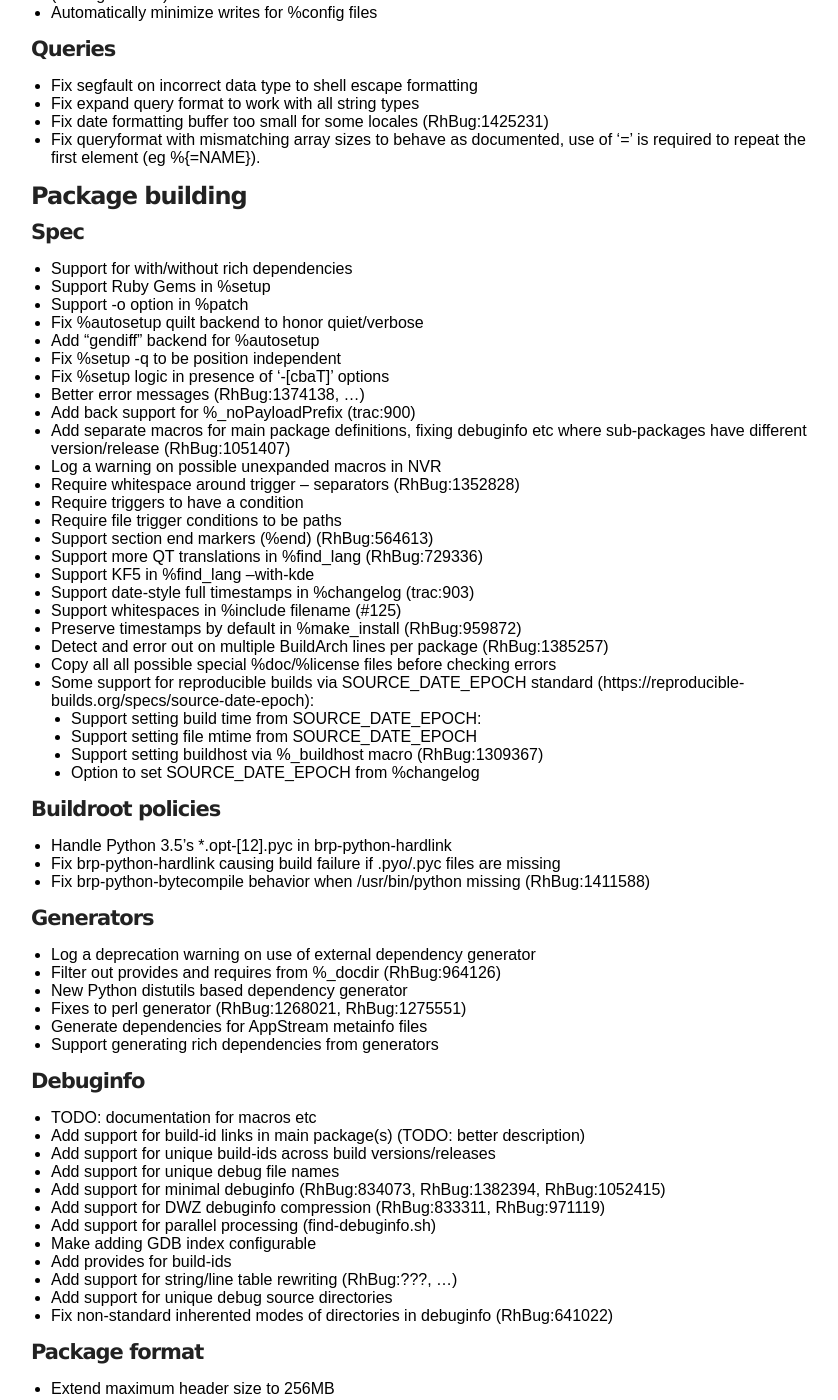
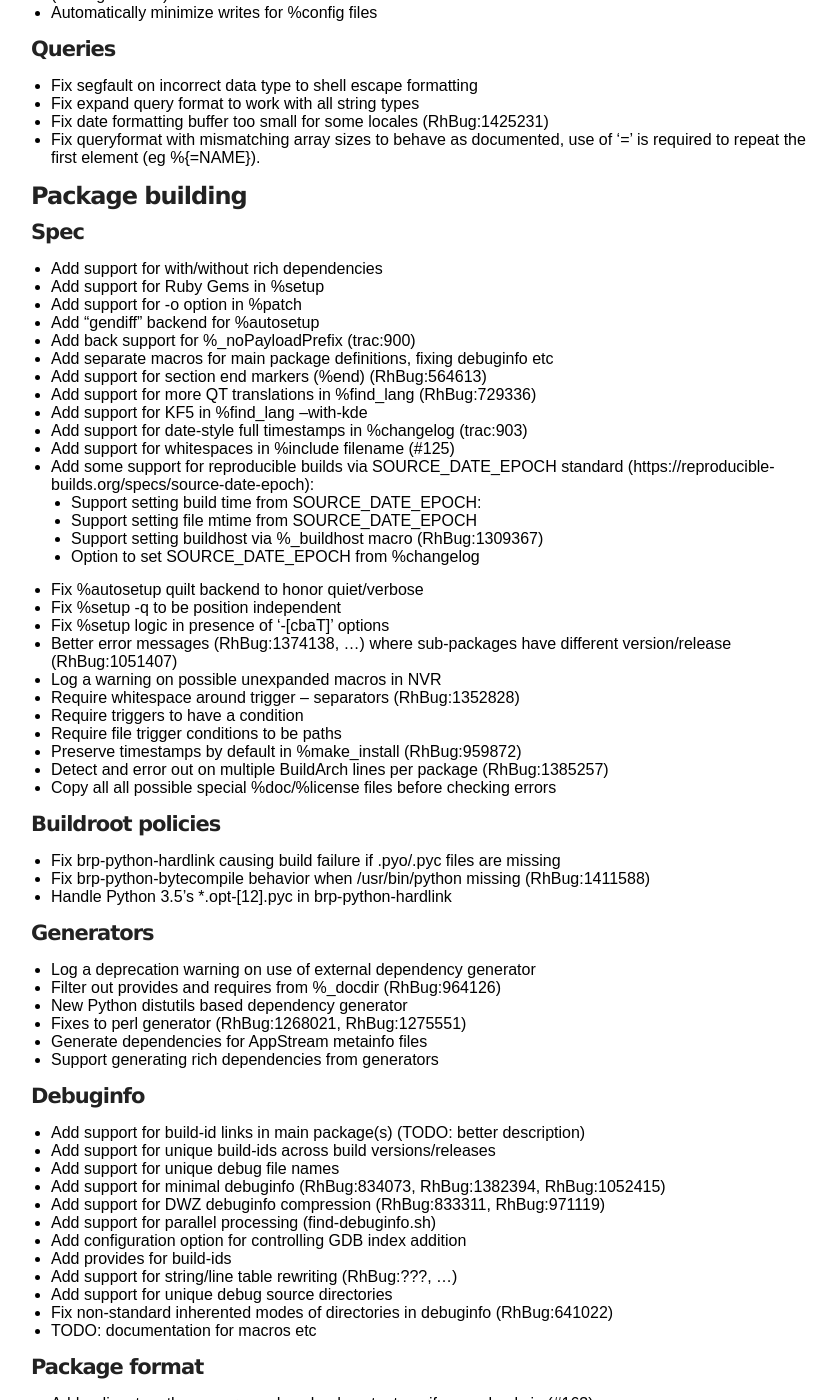
Before and after one commit to rpm-software-management/rpm-web, a Jekyll site: the page built from wiki/Releases/4.14.0.md, in a window 1280 px wide and 1400 px high, scrolled down 1076 px. Shown: the whole window, without its empty margins (219-1057 px from the left). Built offline with Jekyll 4.4.1, drawn with Linux system fonts in a browser that asks for light colours; some of the changed text lies outside the part shown.

Commit message:
Make 4.14 relnotes a bit more consistent in style, other misc updates
Start with additions, followed by fixes and other changes last.
No its not complete...

```diff
--- a/wiki/Releases/4.14.0.md
+++ b/wiki/Releases/4.14.0.md
@@ -57,39 +57,39 @@ title: rpm.org - Releases
 ### Package building
 
 #### Spec
- * Support for with/without rich dependencies
- * Support Ruby Gems in %setup
- * Support -o <output file> option in %patch
+ * Add support for with/without rich dependencies
+ * Add support for Ruby Gems in %setup
+ * Add support for -o <output file> option in %patch
+ * Add "gendiff" backend for %autosetup
+ * Add back support for %_noPayloadPrefix (trac:900)
+ * Add separate macros for main package definitions, fixing debuginfo etc
+ * Add support for section end markers (%end) (RhBug:564613)
+ * Add support for more QT translations in %find_lang (RhBug:729336)
+ * Add support for KF5 in %find_lang --with-kde
+ * Add support for date-style full timestamps in %changelog (trac:903)
+ * Add support for whitespaces in %include filename (#125)
+ * Add some support for reproducible builds via SOURCE_DATE_EPOCH standard (https://reproducible-builds.org/specs/source-date-epoch):
+   * Support setting build time from SOURCE_DATE_EPOCH:
+   * Support setting file mtime from SOURCE_DATE_EPOCH
+   * Support setting buildhost via %_buildhost macro (RhBug:1309367)
+   * Option to set SOURCE_DATE_EPOCH from %changelog
  * Fix %autosetup quilt backend to honor quiet/verbose
- * Add "gendiff" backend for %autosetup
  * Fix %setup -q to be position independent
  * Fix %setup logic in presence of '-[cbaT]' options
  * Better error messages (RhBug:1374138, ...)
- * Add back support for %_noPayloadPrefix (trac:900)
- * Add separate macros for main package definitions, fixing debuginfo etc
    where sub-packages have different version/release (RhBug:1051407)
  * Log a warning on possible unexpanded macros in NVR
  * Require whitespace around trigger -- separators (RhBug:1352828)
  * Require triggers to have a condition
  * Require file trigger conditions to be paths
- * Support section end markers (%end) (RhBug:564613)
- * Support more QT translations in %find_lang (RhBug:729336)
- * Support KF5 in %find_lang --with-kde
- * Support date-style full timestamps in %changelog (trac:903)
- * Support whitespaces in %include filename (#125)
  * Preserve timestamps by default in %make_install (RhBug:959872)
  * Detect and error out on multiple BuildArch lines per package (RhBug:1385257)
  * Copy all all possible special %doc/%license files before checking errors
- * Some support for reproducible builds via SOURCE_DATE_EPOCH standard (https://reproducible-builds.org/specs/source-date-epoch):
-   * Support setting build time from SOURCE_DATE_EPOCH:
-   * Support setting file mtime from SOURCE_DATE_EPOCH
-   * Support setting buildhost via %_buildhost macro (RhBug:1309367)
-   * Option to set SOURCE_DATE_EPOCH from %changelog
 
 #### Buildroot policies
- * Handle Python 3.5's *.opt-[12].pyc in brp-python-hardlink
  * Fix brp-python-hardlink causing build failure if .pyo/.pyc files are missing
  * Fix brp-python-bytecompile behavior when /usr/bin/python missing (RhBug:1411588)
+ * Handle Python 3.5's *.opt-[12].pyc in brp-python-hardlink
 
 #### Generators
  * Log a deprecation warning on use of external dependency generator
@@ -100,23 +100,23 @@ title: rpm.org - Releases
  * Support generating rich dependencies from generators
 
 #### Debuginfo
- * TODO: documentation for macros etc
  * Add support for build-id links in main package(s) (TODO: better description)
  * Add support for unique build-ids across build versions/releases
  * Add support for unique debug file names
  * Add support for minimal debuginfo (RhBug:834073, RhBug:1382394, RhBug:1052415)
  * Add support for DWZ debuginfo compression (RhBug:833311, RhBug:971119)
  * Add support for parallel processing (find-debuginfo.sh)
- * Make adding GDB index configurable
+ * Add configuration option for controlling GDB index addition
  * Add provides for build-ids
  * Add support for string/line table rewriting (RhBug:???, ...)
  * Add support for unique debug source directories
  * Fix non-standard inherented modes of directories in debuginfo (RhBug:641022)
+ * TODO: documentation for macros etc
 
 #### Package format
- * Extend maximum header size to 256MB
  * Add a digest on the compressed payload content, verify on --checksig (#163)
  * Add a SHA256 digest on the header, verify similar to SHA1
+ * Extend maximum header size to 256MB
  * File digests now default to SHA256
  * Optional support for [zstd](http://www.zstd.net) compression in package
    payload and sources
@@ -160,8 +160,10 @@ title: rpm.org - Releases
    unplanned features
 
 ### Internal improvements and cleanups
- * New [LMDB](http://lmdb.tech/) database backend, EXPERIMENTAL for now
- * Support multithreaded XZ compression
+ * Add support for OpenSSL as the crypto backend
+ * Add support for multithreaded XZ compression
+ * Add support for [LMDB](http://lmdb.tech/) database backend, EXPERIMENTAL for now
+ * Fix off-by-one stack write in rpmGlob() (RhBug:1371914)
  * Make static buffers thread local where beneficial
  * Numerous fixes to the new experimental database format
  * Numerous fixes to harden against malformed headers
@@ -179,59 +181,59 @@ title: rpm.org - Releases
  * Handle format extension type checking centrally
  * Numerous dead code removals
  * Make rpmlead structure opaque within rpm itself
- * Fix off-by-one stack write in rpmGlob() (RhBug:1371914)
- * Add support for OpenSSL as the crypto backend
  * New FA_TOUCH mode to only update file metadata
 
 ### Plugins
 
+ * Fix memleak in systemd_inhibit
  * Log errors on plugin hook failures (RhBug:1262424)
  * Better diagnostics for systemd inhibition problems (RhBug:1372925)
  * New prioreset plugin to handle scriptlet priority reset on legacy
    systems (functionality moved into plugin)
- * Fix memleak in systemd_inhibit
 
 ### Macros
+ * Add macro %{shrink:...} to trim out excess white-space
+ * Add macro %{quote:...} for quoting parametric macro arguments (empty
+   arguments, arguments with whitespace)
  * Change macro scoping to be global / local to parametric macros
    (RhBug:552944, RhBug:551971, ...)
+ * Fix macro scoping level on re-entry from Lua
+ * Fix invalid memory access in %trace mode
+ * Fix ancient off-by-one in macro scoping level
  * Enforce scope visibility for automatic macros
  * Expand parametric macro arguments before processing (#127, RhBug:1397209)
- * Fix macro scoping level on re-entry from Lua
  * Raise actual errors on illegal macro names and unknown options,
    improved error messages
  * Don't ellipsize %trace output
- * New macro %{shrink:...} to trim out excess white-space
- * New macro %{quote:...} for quoting parametric macro arguments (empty
-   arguments, arguments with whitespace)
  * %{error:...} now actually raises an error
  * %{echo:...} now outputs to stdout
  * %{echo:...} and %{warn:...} messages include a trailing newline
  * Maximum macro recursion/nesting level has been increased to 64
- * Fix invalid memory access in %trace mode
- * Fix ancient off-by-one in macro scoping level
 
 ### Python bindings
  * Add RPMTRANS_FLAG_DEPLOOPS transaction flag symbol
  * Add RPMSENSE_MISSINGOK symbol
  * Add RPMVERIFY_* symbols
  * Add .verify() method to rpm.files objects
- * Documentation updates
+ * Add .parsed getter for spec to retrieve parsed spec
  * Fix signing extension build via setup.py
  * Fix file descriptor leak on hdrFromFdno() fail
  * Fix header memory leak (RhBug:1358467)
+ * Fix spec object refcounting (#114)
  * Raise an exception on macro expansion errors
- * Fix spec object refcounting (#114)
+ * Documentation updates
  * Support for legacyHeader argument to header .unload() method removed
- * New .parsed getter for spec to retrieve parsed spec
  * Dependency set .Notify() method removed
 
 ### Lua interface
+ * Add rpm.undefine() function
  * Force FD_CLOEXEC on open files before posix.exec() (RhBug:919801)
  * Raise Lua errors on rpm.define() and rpm.expand() errors
- * Add rpm.undefine() function
 
 ### Build process
+ * Fix dist and dist-check targets to work out of the box again
  * Support building with μClibc and musl
+ * Fix build with PYTHON=python3 ./configure
  * Portability fixes (BSD, OS X, fstat64, Darwin archs...)
  * Proper support for beecrypt in the build system
  * Use pkgconfig to locate NSS/NSPR if present
@@ -240,11 +242,9 @@ title: rpm.org - Releases
  * Check if make supports -O
  * Several fixes to gcc flags tests
  * Don't mess with CFLAGS from configure
- * Fix dist and dist-check targets to work out of the box again
  * Support detecting gpg2 and prefer it over gpg
  * Crypto backend is now selected by --with-crypto=<beecrypt/nss/openssl>
  * Many new cases in test-suite
- * Use system FTS if possible
 
 ## Compatibility notes
  * The maximum supported header size was significantly raised in this
@@ -259,7 +259,4 @@ title: rpm.org - Releases
  * Due to the changes and fixes to the macro subsystem, some macros
    will require adjusting to the new behavior.
 
-## Known issues in the 4.14.0 alpha release
- * --xml query is formatting is broken wrt arrays
- * macro argument single/double quoting breaks many many macros, it has
-   been reverted since and will not be present in this form in 4.14.0 final
+## Known issues in the 4.14.0 beta release
```
Also changed, not shown: other parts of wiki/Releases/4.14.0.md (+5 -5 lines).
